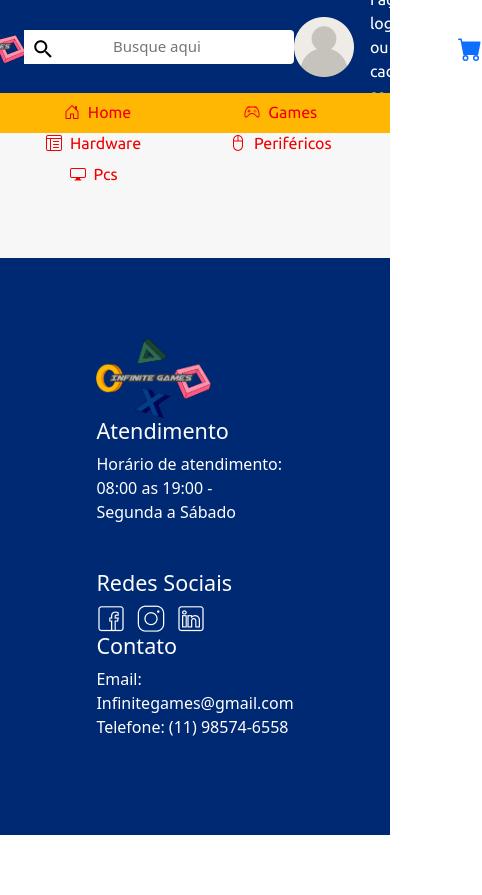
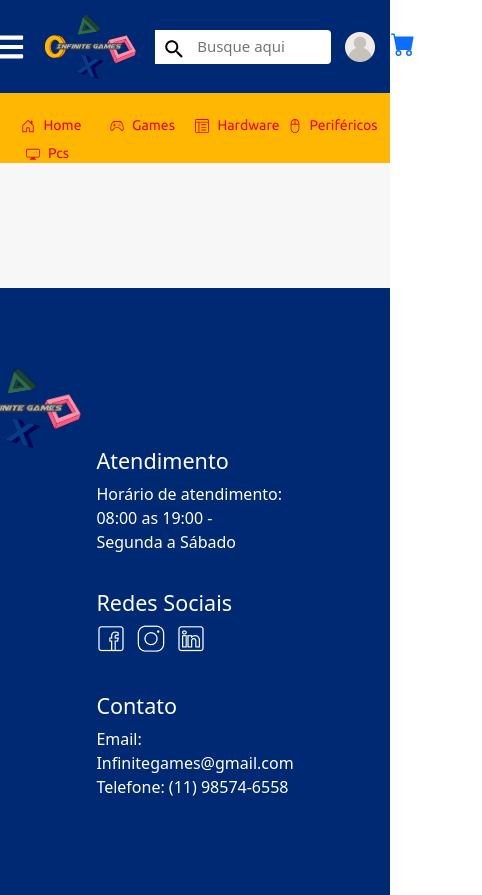
Before and after one commit to Nalanda-Dias/ProjetoTCC, a React (Create React App) app: page / in a window 390 px wide. Shown: the whole page, 482 px wide, since content can reach past the window. Before the commit the page ends 844 px from the top, so only its background shows below. Built offline with nearby package versions, Linux system fonts and the light colour scheme.

Commit message:
Colocando responsividade nas telas

```diff
--- a/src/Screens/Footer/index.jsx
+++ b/src/Screens/Footer/index.jsx
@@ -19,7 +19,7 @@ export default function Footer() {
                             Segunda a Sábado
                         </p>
                     </div>
-                    <div >
+                    <div className="redes">
                         <div>
                             <h4>Redes Sociais</h4>
                         </div>
--- a/src/Screens/Footer/style.css
+++ b/src/Screens/Footer/style.css
@@ -50,3 +50,18 @@ footer p, h4{
     gap: 30px;
     flex-wrap: wrap;
 }
+
+@media (max-width: 570px)
+{
+    .logofooter
+    {
+        margin-left: -130px;
+    }
+
+    .redes
+    {
+        margin-top: -10px;
+        margin-bottom: 40px;
+    }
+
+}
--- a/src/Screens/Games/style.css
+++ b/src/Screens/Games/style.css
@@ -5,16 +5,21 @@
     border-radius: 6px;
 }
 
+.card2
+{
+    float:none;
+}
 .card
 {
     width: 224px;
     height: 400px;
     border-radius: 6px;
     padding: 10px;
-    left: 189px;
+    left: 199px;
     float: left;
     margin: 8px;
     top: 40px;
+    margin-top: 100px;
 }
 
 .card-text
--- a/src/Screens/Header/index.jsx
+++ b/src/Screens/Header/index.jsx
@@ -49,7 +49,7 @@ export const Header = () => {
             </div>
           </form>
           <div className="user">
-            <img src={Avatar} alt="Avatar" className="avatar" />
+          <a href="/login" ><img src={Avatar} alt="Avatar" className="avatar" /></a>
             <a href="/login" className="link">
               Faça login <br /> ou cadastre-se{" "}
             </a>
--- a/src/Screens/Header/style.css
+++ b/src/Screens/Header/style.css
@@ -6,7 +6,7 @@
   align-items: center;
 }
 
-.NavInitial > svg {
+.NavInitial>svg {
   color: white;
   width: 30px;
   height: 30px;
@@ -84,7 +84,7 @@ a:hover {
   color: #ffb703;
 }
 
-nav svg:hover{
+nav svg:hover {
   color: #ffb703;
 }
 
@@ -138,6 +138,7 @@ a:active {
 .link2 {
   font-size: 24px;
 }
+
 .link3 {
   font-size: 24px;
 }
@@ -157,3 +158,64 @@ a:active {
   width: 100%;
   background-color: #002973;
 }
+
+@media (max-width: 570px) {
+
+  .busque {
+    width: 176px;
+  }
+.input-group, .search-box
+{
+  width: 176px;
+}
+  .form-inline {
+    margin-left: 20px;
+  }
+
+  .logo {
+    margin-left: 20px;
+  }
+
+  .NavInitial {
+    width: 941px;
+    display: flex;
+    flex-direction: row;
+    justify-content: space-between;
+    align-items: center;
+    margin-left: 30px;
+  }
+
+  .avatar{
+    width: 30px;
+    height: 30px;
+    margin-left: -80px;
+    float: left;
+    cursor: pointer;
+  }
+  .link{
+    display: none;
+  }
+
+  .link2{
+    margin-left: -50px;
+    margin-top: -10px;
+  }
+
+  .navbar
+  {
+    width: 100%;
+    height: 70px;
+
+  }
+
+  .links
+  {
+    width:95px;
+    font-size: 14px;
+  }
+
+  .DivFunc
+  {
+    width: 570px;
+  }
+}
--- a/src/Screens/Home/style.css
+++ b/src/Screens/Home/style.css
@@ -99,6 +99,7 @@
   margin-left: 192px;
   color: black;
 }
+
 .imgsCat {
   float: left;
   margin: 13px;
@@ -123,14 +124,14 @@
   align-items: center;
 }
 
-.MaisVendidos div:nth-child(1){
-    margin-left: 0px;
-    margin-right: 0px;
+.MaisVendidos div:nth-child(1) {
+  margin-left: 0px;
+  margin-right: 0px;
 }
 
-.MaisVendidos div:nth-child(4){
-    margin-left: 0px;
-    margin-right: 0px;
+.MaisVendidos div:nth-child(4) {
+  margin-left: 0px;
+  margin-right: 0px;
 }
 
 .container--bannerFull {
@@ -150,7 +151,7 @@
   margin-top: 30px;
 }
 
-.container--categorias > img {
+.container--categorias>img {
   cursor: pointer;
 }
 
@@ -161,3 +162,60 @@
 .container--titulo {
   margin-top: 50px;
 }
+
+.carousel-control-prev {
+  height: 100%;
+}
+
+@media (max-width: 570px) {
+  .containerPrincipal {
+    width: 100%;
+  }
+
+  .carousel-control-prev {
+    margin-top: -10px;
+    height: 244px;
+  }
+
+  .carousel-control-next {
+    margin-top: -10px;
+    height: 244px;
+  }
+
+  .carousel-indicators {
+    margin-top: 80px;
+  }
+
+  .container--titulo {
+    margin-top: -180px;
+  }
+
+  .banner {
+    width: 200px;
+    height: 140px;
+    cursor: pointer;
+    margin-left: 30px;
+
+  }
+
+  .bannerteste {
+    width: 439px;
+    height: 150px;
+    cursor: pointer;
+    margin-top: -150px;
+  }
+
+
+  .container--banner {
+    width: 10%;
+
+  }
+
+  .container--categorias{
+    width: 150px;
+
+    }
+  .container--categorias>img {
+    width: 80px;
+  }
+}
--- a/src/Screens/LoginCad/style.css
+++ b/src/Screens/LoginCad/style.css
@@ -198,3 +198,21 @@ hr {
     border: 2px solid #DF9F00;
     background-color:  #dedede;
 }
+
+@media (max-width: 570px) {
+    .container
+    {
+        margin-left: -520px;
+        float:none;
+    }
+
+    .linhavertical {
+        display: none;
+    }
+
+    .container2
+    {
+        margin-top: 100px;
+        margin-left: -500px;
+    }
+}
--- a/src/Screens/Perifericos/index.jsx
+++ b/src/Screens/Perifericos/index.jsx
@@ -73,15 +73,11 @@ const Perifericos = () => {
          </Card>
      </div>
 
-     <br /><br /><br /><br />
-     <br /><br /><br /><br />
-     <br /><br /><br /><br />
-     <br /><br /><br /><br />
-     <br /><br /><br /><br />
+
      <div>
 
          <Card>
-             <div className=''>
+             <div className='card2'>
                  <img className='card-img-top' src={img5}></img>
                  <div className='card-body'>
                      <h5 className='card-text'>Headset Branco</h5>
@@ -94,7 +90,7 @@ const Perifericos = () => {
 
          </Card>
          <Card>
-             <div className=''>
+             <div className='card2'>
                  <img className='card-img-top' src={img6}></img>
                  <div className='card-body'>
                      <h5 className='card-text'>Headset Fem Rosa</h5>
@@ -107,7 +103,7 @@ const Perifericos = () => {
 
          </Card>
          <Card>
-             <div className=''>
+             <div className='card2'>
                  <img className='card-img-top' src={img7}></img>
                  <div className='card-body'>
                      <h5 className='card-text'>Teclado </h5>
@@ -121,7 +117,7 @@ const Perifericos = () => {
          </Card>
 
          <Card>
-             <div className=''>
+             <div className='card2'>
                  <img className='card-img-top' src={img8}></img>
                  <div className='card-body'>
                      <h5 className='card-text'>Teclado Gamer</h5>
--- a/src/Screens/Perifericos/style.css
+++ b/src/Screens/Perifericos/style.css
@@ -0,0 +1,11 @@
+@media (max-width: 570px)
+{
+
+    .card
+{
+   float: none;
+   margin-left: -50px;
+}
+
+
+}
--- a/src/Screens/SideBar/index.jsx
+++ b/src/Screens/SideBar/index.jsx
@@ -5,6 +5,7 @@ import React from "react";
 import { Container, Content } from "./styles";
 import { FaTimes, FaUserAlt } from "react-icons/fa";
 import SidebarItem from "../SidebarItem";
+import "./styles.css";
 
 const Sidebar = ({ active }) => {
   const closeSidebar = () => {
@@ -12,7 +13,7 @@ const Sidebar = ({ active }) => {
   };
 
   return (
-    <Container sidebar={active}>
+    <Container className="sidebar" sidebar={active}>
       <FaTimes onClick={closeSidebar} />
       <Content>
         <SidebarItem Icon={FaUserAlt} Text="Minha conta" />
--- /dev/null
+++ b/src/Screens/SideBar/styles.css
@@ -0,0 +1,7 @@
+@media (max-width: 570px)
+{
+  .sidebar
+  {
+
+  }
+}
--- a/src/services/api.js
+++ b/src/services/api.js
@@ -1,4 +1,4 @@
-import axios from 'axios'
+import axios from 'axios';
 
 export const Api = axios.create({
     //baseURL: "https://tccinfinite.azurewebsites.net/api/"
```
